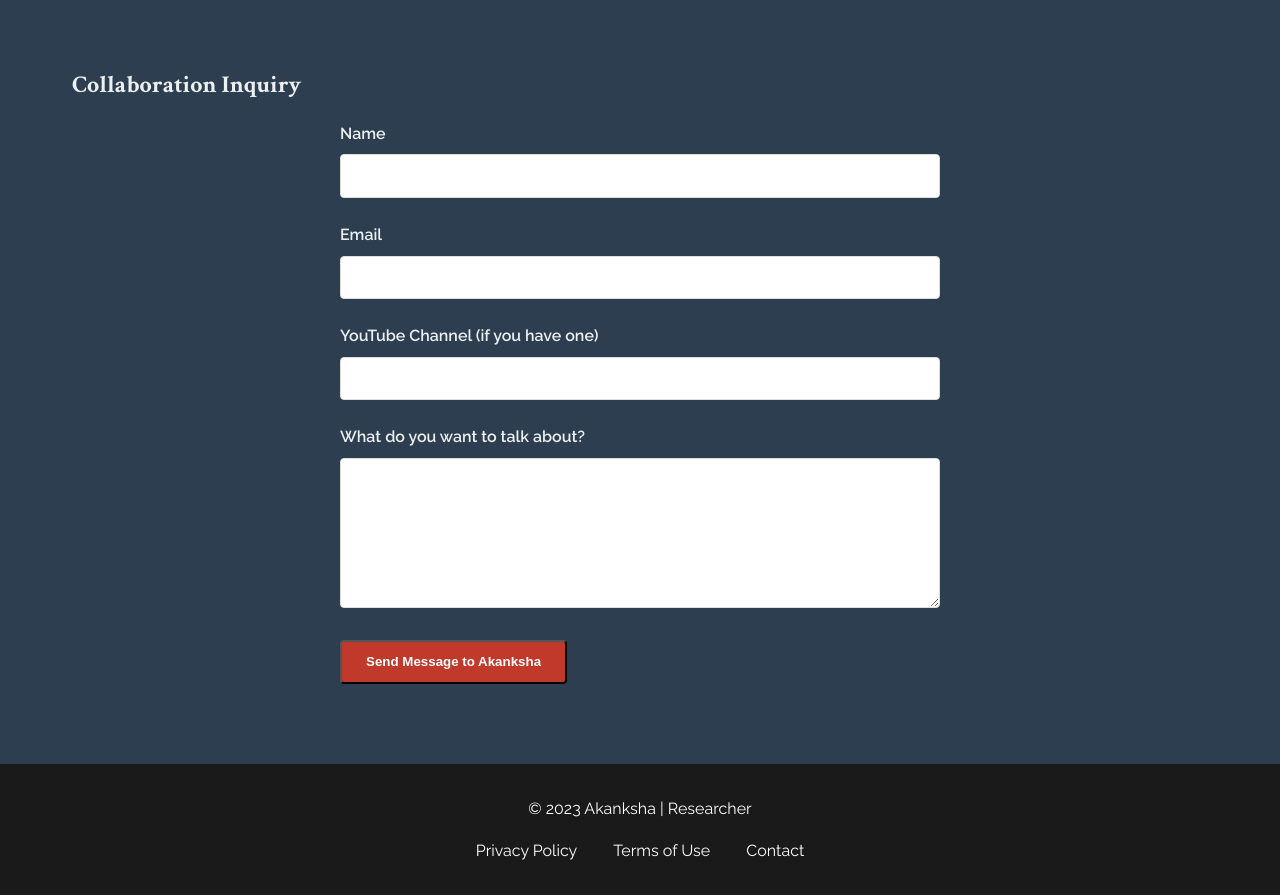
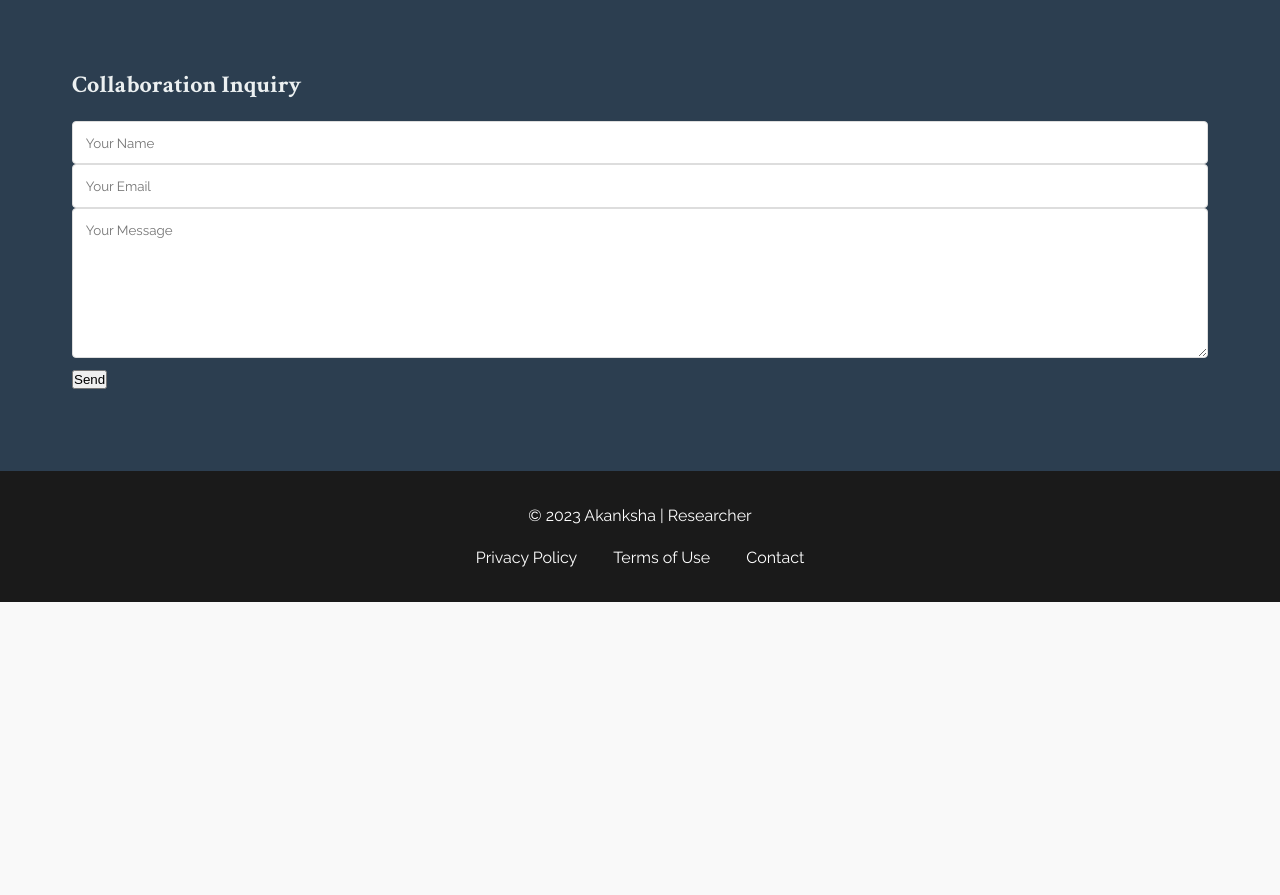
Before and after one commit to Researcher1411/Researcher1411.github.io, a plain HTML site: page index.html in a window 1280 px wide. Shown: the part 4180-5075 px from the top of the page. After the commit the page ends 4782 px from the top, so only its background shows below. Drawn offline with Linux system fonts and the light colour scheme.

Commit message:
Update index.html

```diff
--- a/index.html
+++ b/index.html
@@ -588,31 +588,12 @@
     <section id="collaborate" class="section dark-bg">
   <div class="container">
     <h2>Collaboration Inquiry</h2>
-            <form id="contactForm" class="collab-form" action="https://formsubmit.co/akankshabodhe11@gmail.com" method="POST">
-                <!-- Secret invisible fields (they help send emails) -->
+    <form action="https://formsubmit.co/akankshabodhe11@gmail.com" method="POST">
       <input type="hidden" name="_captcha" value="false">
-                <input type="hidden" name="_next" value="https://researcher1411.github.io/thank-you.html">
-
-                <!-- Questions people will answer -->
-                <div class="form-group">
-                    <label for="name">Name</label>
-                    <input type="text" id="name" name="name" required>
-                </div>
-                <div class="form-group">
-                    <label for="email">Email</label>
-                    <input type="email" id="email" name="email" required>
-                </div>
-                <div class="form-group">
-                    <label for="channel">YouTube Channel (if you have one)</label>
-                    <input type="text" id="channel" name="channel">
-                </div>
-                <div class="form-group">
-                    <label for="project">What do you want to talk about?</label>
-                    <textarea id="project" name="project" rows="5" required></textarea>
-                </div>
-
-                <!-- Big Send Button -->
-                <button type="submit" class="btn">Send Message to Akanksha</button>
+      <input type="text" name="name" placeholder="Your Name" required>
+      <input type="email" name="email" placeholder="Your Email" required>
+      <textarea name="message" placeholder="Your Message" required></textarea>
+      <button type="submit">Send</button>
     </form>
   </div>
 </section>
```
Lines whose indentation alone changed are shown as unchanged.
